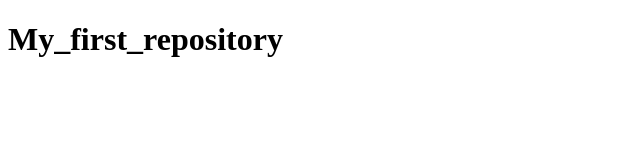
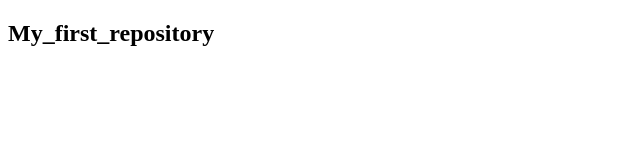
Before and after one commit to ivan1melnyk/my_first_site, a plain HTML site: page index.html in a window 1280 px wide. Shown: the whole page, without its empty margins (0-640 px from the left). Drawn offline with Linux system fonts and the light colour scheme.

Commit message:
changed h1 to h2

```diff
--- a/index.html
+++ b/index.html
@@ -6,6 +6,6 @@
     <title>Document</title>
   </head>
   <body>
-    <h1>My_first_repository</h1>
+    <h2>My_first_repository</h2>
   </body>
 </html>
```
